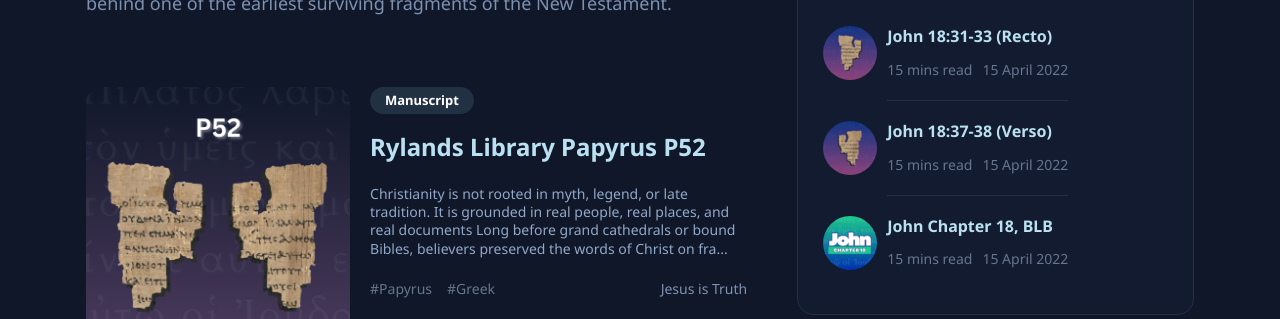
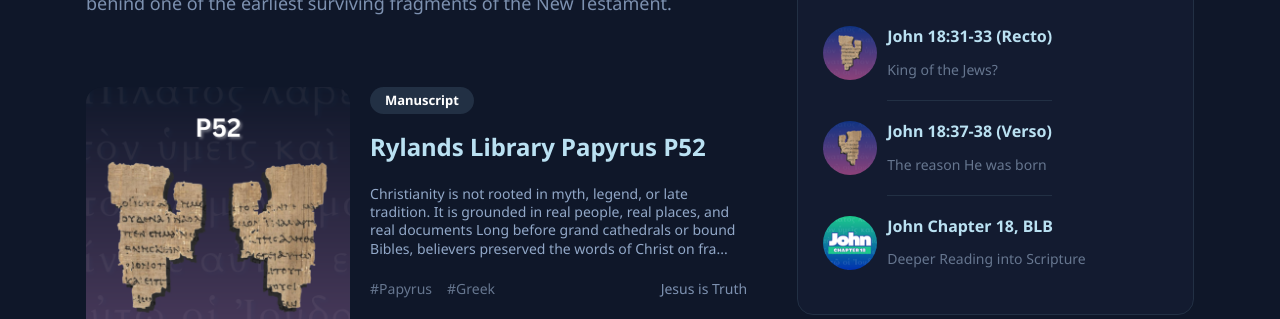
Before and after one commit to FragOfTruth/Papyrus52, a plain HTML site: page index.html in a window 1280 px wide. Shown: the part 867-1186 px from the top of the page. Drawn offline with nearby package versions, Linux system fonts and the light colour scheme.

Commit message:
Update index.html

```diff
--- a/index.html
+++ b/index.html
@@ -255,9 +255,9 @@
                       </h4>
 
                       <div class="warpper">
-                        <p class="card-subtitle">15 mins read</p>
+                        <p class="card-subtitle">King of the Jews?</p>
 
-                        <time class="publish-date" datetime="2022-04-15">15 April 2022</time>
+
                       </div>
 
                     </div>
@@ -280,9 +280,9 @@
                       </h4>
 
                       <div class="warpper">
-                        <p class="card-subtitle">15 mins read</p>
+                        <p class="card-subtitle">The reason He was born</p>
 
-                        <time class="publish-date" datetime="2022-04-15">15 April 2022</time>
+
                       </div>
 
                     </div>
@@ -308,9 +308,9 @@
                       </h4>
 
                       <div class="warpper">
-                        <p class="card-subtitle">15 mins read</p>
+                        <p class="card-subtitle">Deeper Reading into Scripture</p>
 
-                        <time class="publish-date" datetime="2022-04-15">15 April 2022</time>
+
                       </div>
 
                     </div>
```
